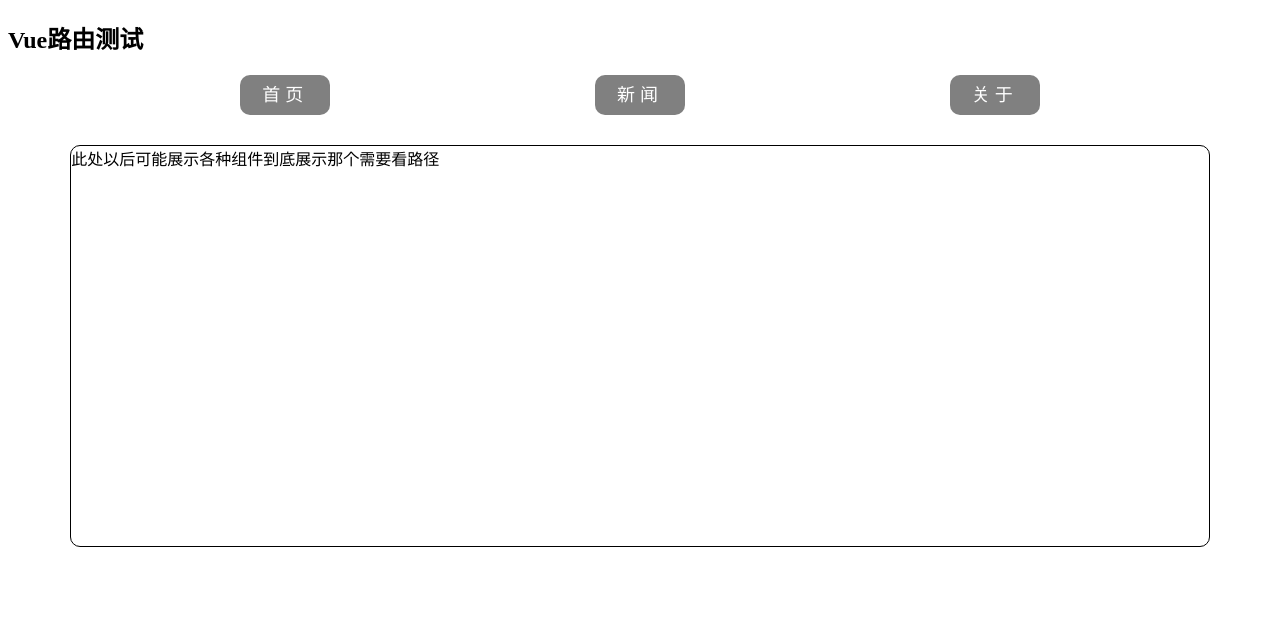
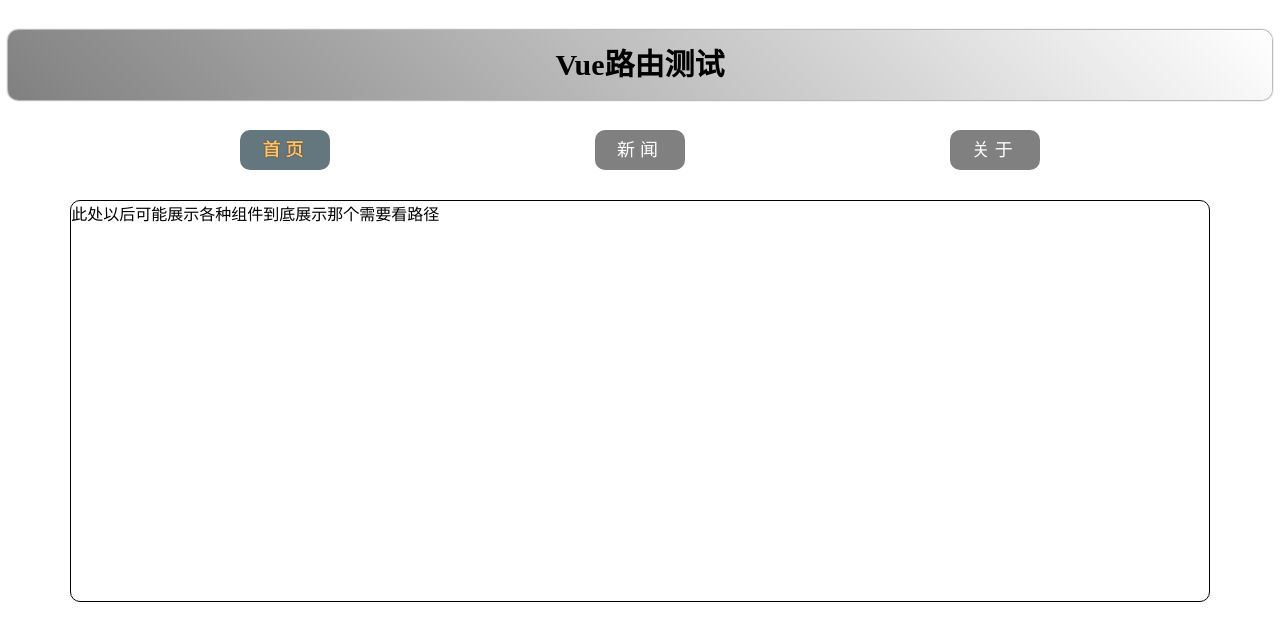
Before and after one commit to ZhouChenxing-Joe/vue3route, a Vue app: page / in a window 1280 px wide. Shown: the top 640 px of the page. Built offline with nearby package versions, Linux system fonts and the light colour scheme; the HTML template or start-up script is replaced by a standard one.

Commit message:
version 3

```diff
--- a/src/App.vue
+++ b/src/App.vue
@@ -1,9 +1,9 @@
 <template>
   <div class=" app">
-    <h2>Vue路由测试</h2>
+    <h2 class="title">Vue路由测试</h2>
     <!-- 导航区 -->
      <div class="navigate">
-      <a href="#">首页</a>
+      <a href="#" class="active">首页</a>
       <a href="#">新闻</a>
       <a href="#">关于</a>
      </div>
```
